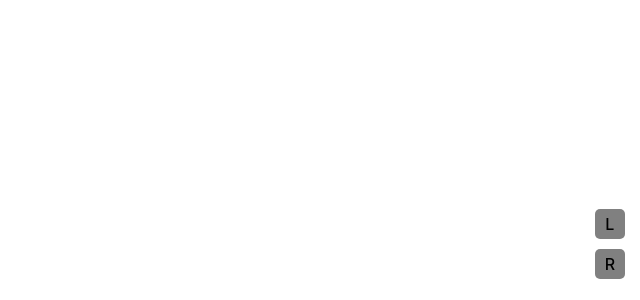
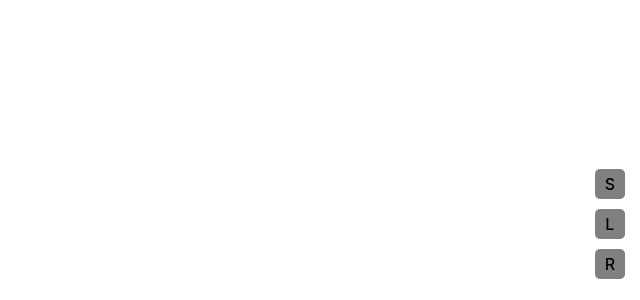
Before and after one commit to Harshnatuskar/better--board, a React (Vite) app: page / in a window 1280 px wide. Shown: the part 506-806 px from the top of the page, without its empty margins (640-1280 px from the left). Built offline with nearby package versions, Linux system fonts and the light colour scheme.

Commit message:
feat: select tool

```diff
--- a/src/App.tsx
+++ b/src/App.tsx
@@ -22,16 +22,16 @@ function createElement(x1: number, y1: number, x2: number, y2: number, type: str
 function App() {
   const [elements, setElements] = useState<Element[]>([]);
   const [drawing, setDrawing] = useState(false);
-  const [elementType, setElementType] = useState<string>("line");
+  const [tool, setTool] = useState<string>("line");
 
 
   useEffect(() => {
     // Add event listener for keydown to toggle between 'line' and 'rectangle' tools
     const handleKeyDown = (event: KeyboardEvent) => {
       if (event.key === 'l' || event.key === 'L') {
-        setElementType('line');
+        setTool('line');
       } else if (event.key === 'r' || event.key === 'R') {
-        setElementType('rectangle');
+        setTool('rectangle');
       }
     };
 
@@ -63,12 +63,16 @@ function App() {
   }, [elements]);
 
   const handleLineButtonClick = () => {
-    setElementType('line');
+    setTool('line');
   };
 
   const handleRectangleButtonClick = () => {
-    setElementType('rectangle');
+    setTool('rectangle');
   };
+
+  const handleSelection = () =>{
+    setTool('selection')
+  }
 
   const handleMouseDown = (event: React.MouseEvent | React.TouchEvent) => {
     setDrawing(true);
@@ -76,7 +80,7 @@ function App() {
     const { clientX, clientY } = 'touches' in event ? event.touches[0] : (event as React.MouseEvent);
 
 
-    const element = createElement(clientX, clientY, clientX, clientY, elementType);
+    const element = createElement(clientX, clientY, clientX, clientY, tool);
     setElements(prevState => [...prevState,element])
   };
 
@@ -86,7 +90,7 @@ function App() {
     const { clientX, clientY } = 'touches' in event ? event.touches[0] : event as React.MouseEvent;
     const index = elements.length - 1;
     const { x1, y1 } = elements[index];
-    const updatedElement = createElement(x1, y1, clientX, clientY, elementType);
+    const updatedElement = createElement(x1, y1, clientX, clientY, tool);
 
     const elementsCopy = [...elements];
     elementsCopy[index] = updatedElement;
@@ -100,6 +104,13 @@ function App() {
   return (
     <>
       <div style={{ position: "fixed", bottom: 15, right: 15, display: "flex", flexDirection: "column", gap: 10 }}>
+        <button
+          id="selection"
+          onClick={handleSelection}
+          style={{ backgroundColor: "grey", padding: "5px 10px", border: "none", borderRadius: "5px", cursor: "pointer" }}
+        >
+          S
+        </button>
         <button
           id="line"
           onClick={handleLineButtonClick}
```
